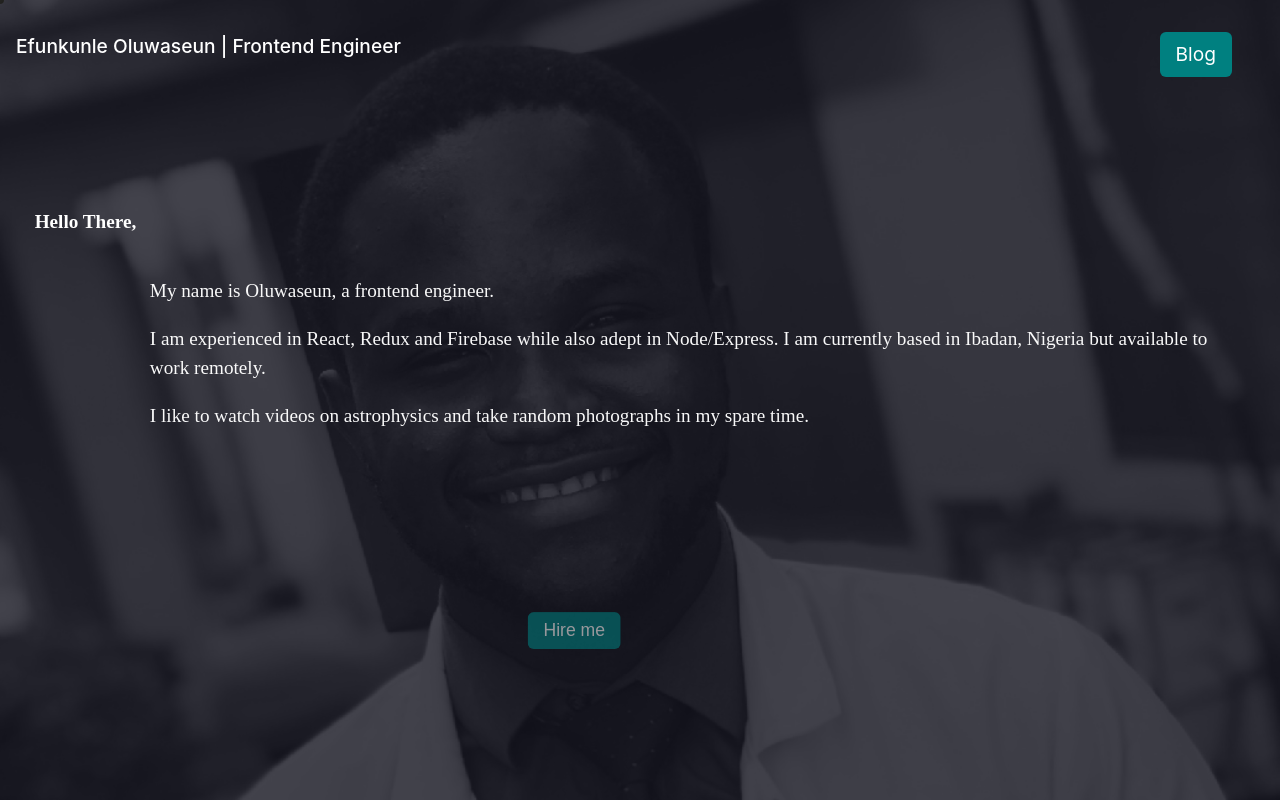
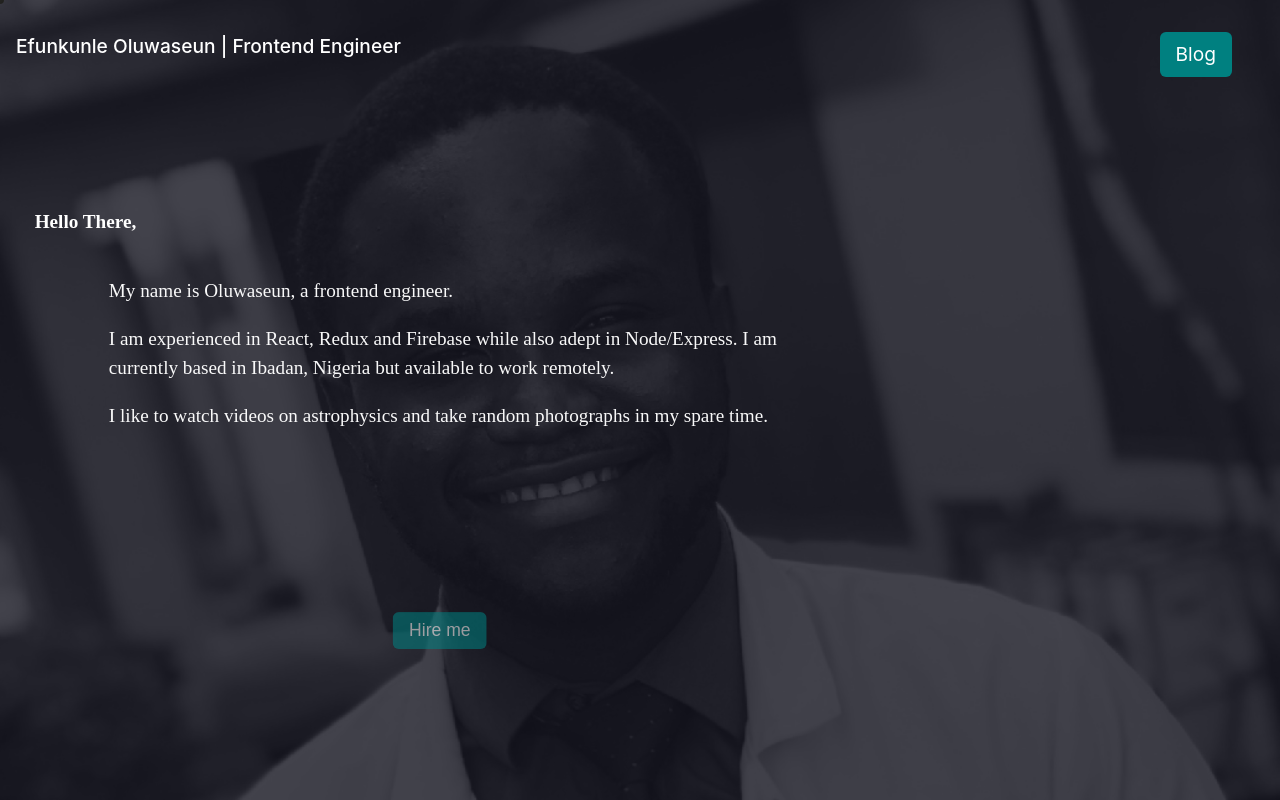
Before and after one commit to Akhenaten-Sama/NewPortfolio, a React (Create React App) app: page / in a window 1280 px wide. Shown: the top 800 px of the page. Built offline with nearby package versions, Linux system fonts and the light colour scheme.

Commit message:
did something sha

```diff
--- a/src/App.scss
+++ b/src/App.scss
@@ -82,7 +82,11 @@ h2.title{
   color: #fff;
   background-repeat: no-repeat;
   padding: 2rem;
-  height: 80vh;
+  @media screen and (min-width: 992px) {
+    height: 70vh;
+    max-width: 60%;
+  }
+
 
   &:after {
     content: "";
```
